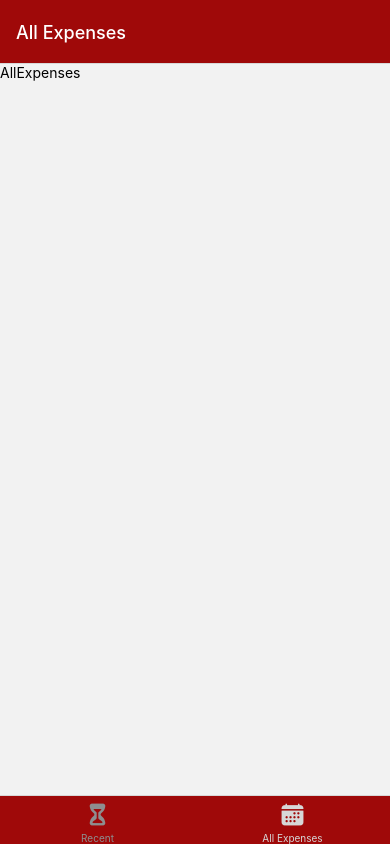
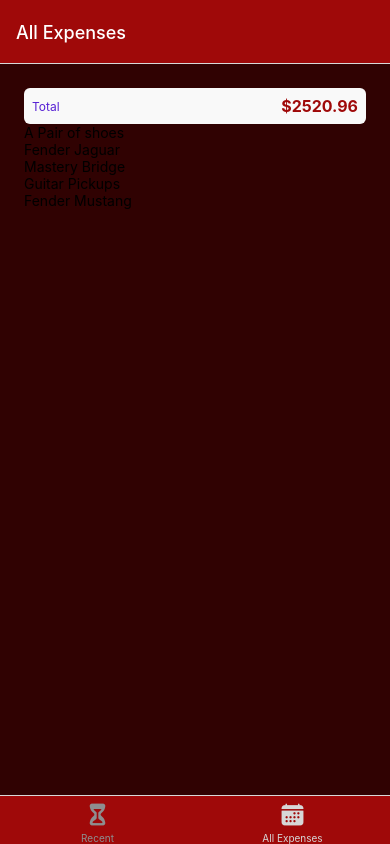
Before and after one commit to caapppaa/Banking_APP, a React Native app: screen /AllExpenses in a window 390 px wide. Built offline with nearby package versions, Linux system fonts and the light colour scheme.

Commit message:
Adding Styling and Data
Adding Styling and Data

```diff
--- /dev/null
+++ b/components/ExpensesOutput/ExpensesList.js
@@ -0,0 +1,13 @@
+import { FlatList, Text } from "react-native";
+
+function renderExpenseItem(itemData) {
+    return <Text>{itemData.item.description}</Text>
+}
+
+function ExpensesList( {expenses} ) {
+    return (
+        <FlatList data={expenses} renderItem={renderExpenseItem} keyExtractor={(item) => item.id}></FlatList>
+    )
+}
+
+export default ExpensesList;
--- /dev/null
+++ b/components/ExpensesOutput/ExpensesOutput.js
@@ -0,0 +1,58 @@
+import { View, StyleSheet } from "react-native";
+
+import ExpensesSummary from "./ExpensesSummary";
+import ExpensesList from "./ExpensesList";
+import { GlobalStyles } from "../../constants/styles";
+
+const DUMMY_EXPENSES = [
+    {
+        id: 'e1',
+        description: 'A Pair of shoes',
+        amount: 59.99,
+        date: new Date('2024-12-19')
+    },
+    {
+        id: 'e2',
+        description: 'Fender Jaguar',
+        amount: 1100,
+        date: new Date('2024-02-19')
+    },
+    {
+        id: 'e3',
+        description: 'Mastery Bridge',
+        amount: 350.48,
+        date: new Date('2024-12-01')
+    },
+    {
+        id: 'e4',
+        description: 'Guitar Pickups',
+        amount: 160,
+        date: new Date('2024-04-01')
+    },
+    {
+        id: 'e5',
+        description: 'Fender Mustang',
+        amount: 850.49,
+        date: new Date('2021-12-01')
+    }
+]
+
+function ExpensesOutput({ expenses, expensesPeriod }) {
+  return (
+  <View style={styles.container}>
+    <ExpensesSummary expenses={DUMMY_EXPENSES} periodName={expensesPeriod} />
+    <ExpensesList expenses={DUMMY_EXPENSES}/>
+  </View>
+  )
+}
+
+const styles = StyleSheet.create({
+    container: {
+        flex: 1,
+        padding: 24,
+        backgroundColor: GlobalStyles.colors.primary700,
+
+    }
+})
+
+export default ExpensesOutput;
--- /dev/null
+++ b/components/ExpensesOutput/ExpensesSummary.js
@@ -0,0 +1,37 @@
+import { View, Text, StyleSheet } from "react-native";
+import { GlobalStyles } from "../../constants/styles";
+
+function ExpensesSummary({periodName, expenses}) {
+    const expensesSum = expenses.reduce((sum, expense) => {
+        return sum + expense.amount
+    }, 0);
+
+ return (
+    <View style={styles.container}>
+        <Text style={styles.period}>{periodName}</Text>
+        <Text style={styles.sum}>${expensesSum.toFixed(2)}</Text>
+    </View>
+ )
+}
+
+const styles = StyleSheet.create({
+    container: {
+        padding: 8,
+        backgroundColor: GlobalStyles.colors.primary50,
+        borderRadius: 6,
+        flexDirection: 'row',
+        justifyContent: 'space-between',
+        alignItems: 'center'
+    },
+    period: {
+        fontSize: 12,
+        color: GlobalStyles.colors.primary400,
+    },
+    sum: {
+        fontSize: 16,
+        fontWeight: 'bold',
+        color: GlobalStyles.colors.primary500
+    }
+});
+
+export default ExpensesSummary;
--- a/constants/styles.js
+++ b/constants/styles.js
@@ -1,11 +1,11 @@
 export const GlobalStyles = {
     colors: {
-      primary50: '#e4d9fd',
-      primary100: '#c6affc',
+      primary50: '#f9f9f9',
+      primary100: '#290f67',
       primary200: '#a281f0',
       primary400: '#5721d4',
       primary500: '#9f0909',
-      primary700: '#2d0689',
+      primary700: '#300202',
       primary800: '#200364',
       accent500: '#d7d7d7',
       error50: '#fcc4e4',
--- a/screens/AllExpenses.js
+++ b/screens/AllExpenses.js
@@ -1,9 +1,8 @@
-import { Text } from "react-native";
+import ExpensesOutput from '../components/ExpensesOutput/ExpensesOutput';
 
 function AllExpenses() {
-    return ( <Text>
-        AllExpenses
-    </Text>)
+    return <ExpensesOutput expensesPeriod='Total'/>
+
 }
 
 export default AllExpenses;
--- a/screens/RecentExpenses.js
+++ b/screens/RecentExpenses.js
@@ -1,9 +1,7 @@
-import { Text } from "react-native";
+import ExpensesOutput from '../components/ExpensesOutput/ExpensesOutput';
 
 function RecentExpenses() {
-    return ( <Text>
-        RecentExpenses
-    </Text>)
+    return <ExpensesOutput expensesPeriod='Last 7 Days'/>
 }
 
 export default RecentExpenses;
```
Also changed, not shown: components/ExpensesOutput/ExpenseItem.js (added, +19 -0 lines).
